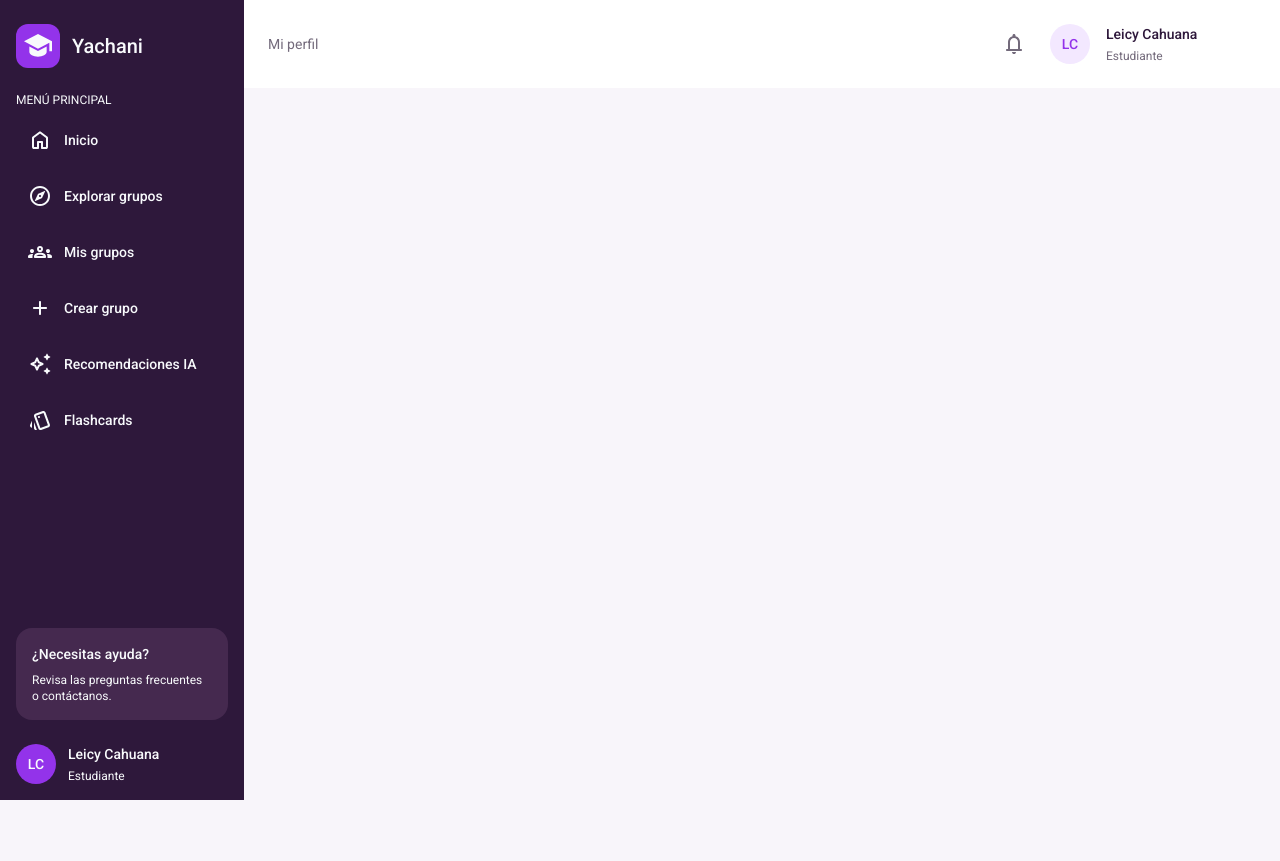
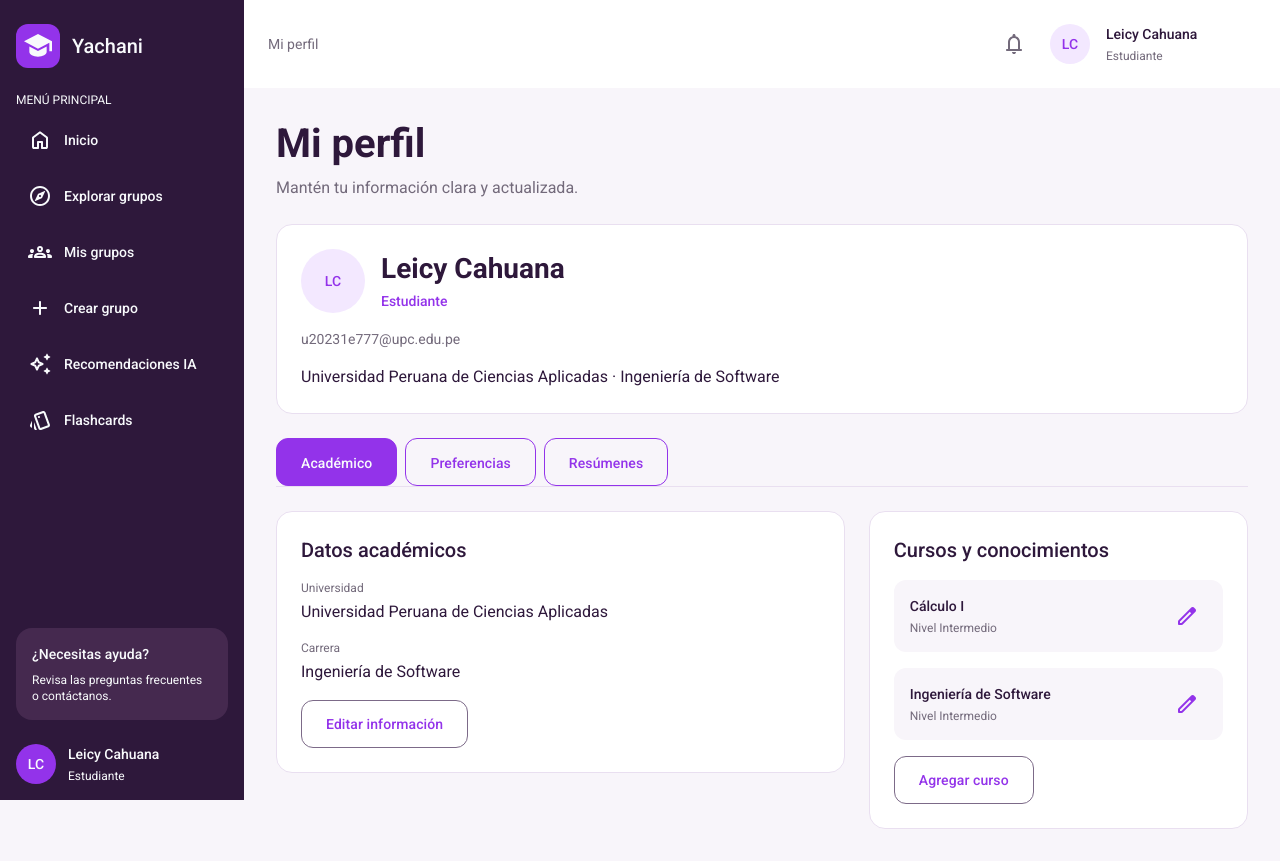
Before and after one commit to KeniChris/Yachani-Fronted, an Angular app: page /perfiles in a window 1280 px wide. Before the commit the page ends 800 px from the top, so only its background shows below. Built offline with nearby package versions, Linux system fonts and the light colour scheme.

Commit message:
feat: implementar mi perfil del estudiante con pestañas académico y preferencias

```diff
--- /dev/null
+++ b/src/app/pages/perfiles/estudiante/mi-perfil/mi-perfil.css
@@ -0,0 +1,190 @@
+:host {
+  display: flex;
+  flex-direction: column;
+  gap: var(--space-6);
+  min-width: 0;
+  color: var(--color-text);
+}
+h1,
+h2,
+p,
+dl,
+dd,
+ul {
+  margin: 0;
+}
+h1 {
+  font: var(--font-page-title);
+}
+.page-heading {
+  display: flex;
+  flex-direction: column;
+  gap: var(--space-2);
+}
+.page-heading p {
+  color: var(--color-muted);
+  font: var(--font-body);
+}
+.content-card {
+  display: flex;
+  flex-direction: column;
+  align-items: stretch;
+  gap: var(--space-4);
+  padding: var(--space-6);
+  min-width: 0;
+  border-color: var(--color-outline);
+  background: var(--color-surface);
+  border-radius: var(--radius-card);
+  box-shadow: none;
+}
+.content-card h2 {
+  font: var(--font-card-title);
+}
+.identity {
+  display: flex;
+  align-items: center;
+  gap: var(--space-4);
+}
+.avatar {
+  display: grid;
+  place-items: center;
+  flex: none;
+  width: 64px;
+  height: 64px;
+  border-radius: 50%;
+  background: var(--color-active);
+  color: var(--color-primary);
+  font: var(--font-control);
+}
+.identity-copy {
+  display: flex;
+  flex-direction: column;
+  gap: var(--space-1);
+  min-width: 0;
+}
+.identity-copy h2 {
+  font: var(--font-section-title);
+  overflow-wrap: anywhere;
+}
+.role {
+  color: var(--color-primary);
+  font: var(--font-control);
+}
+.email {
+  color: var(--color-muted);
+  font: var(--font-secondary);
+  overflow-wrap: anywhere;
+}
+.profile-card > p:last-child {
+  font: var(--font-body);
+}
+.profile-tabs {
+  --mat-tab-header-divider-height: 0;
+  min-width: 0;
+}
+.profile-tabs ::ng-deep .mat-mdc-tab-header {
+  padding-bottom: var(--space-6);
+}
+.profile-tabs ::ng-deep .mat-mdc-tab-labels {
+  gap: var(--space-2);
+}
+.profile-tabs ::ng-deep .mdc-tab {
+  flex: 0 0 auto;
+  height: var(--control-height);
+  padding: 0 var(--space-6);
+  border: 1.5px solid var(--color-primary);
+  border-radius: var(--radius-control);
+}
+.profile-tabs ::ng-deep .mdc-tab .mdc-tab__text-label {
+  color: var(--color-primary);
+  font: var(--font-control);
+}
+.profile-tabs ::ng-deep .mdc-tab--active {
+  background: var(--color-primary);
+}
+.profile-tabs ::ng-deep .mdc-tab--active .mdc-tab__text-label {
+  color: var(--color-on-primary);
+}
+.profile-tabs ::ng-deep .mdc-tab-indicator {
+  display: none;
+}
+.columns {
+  display: grid;
+  grid-template-columns: minmax(0, 3fr) minmax(0, 2fr);
+  align-items: start;
+  gap: var(--space-6);
+}
+dl {
+  display: flex;
+  flex-direction: column;
+  gap: var(--space-4);
+}
+dt {
+  color: var(--color-muted);
+  font: var(--font-help);
+}
+dd {
+  margin: var(--space-1) 0 0;
+  font: var(--font-body);
+  overflow-wrap: anywhere;
+}
+.card-action {
+  align-self: flex-start;
+}
+.course {
+  display: flex;
+  align-items: center;
+  gap: var(--space-3);
+  padding: var(--space-4);
+  border-radius: var(--radius-control);
+  background: var(--color-background);
+}
+.course-copy {
+  display: flex;
+  flex: 1;
+  flex-direction: column;
+  gap: var(--space-1);
+  min-width: 0;
+}
+.course-copy strong {
+  font: var(--font-control);
+}
+.course-copy span {
+  color: var(--color-muted);
+  font: var(--font-help);
+}
+.course mat-icon {
+  color: var(--color-primary);
+}
+.topics {
+  display: flex;
+  flex-direction: column;
+  align-items: flex-start;
+  gap: var(--space-4);
+  padding: 0;
+  list-style: none;
+}
+.topics li {
+  padding: var(--space-2);
+  border-radius: var(--radius-control);
+  background: var(--color-active);
+  color: var(--color-primary);
+  font: var(--font-help);
+}
+.help {
+  color: var(--color-muted);
+  font: var(--font-help);
+}
+@media (max-width: 1000px) {
+  .columns {
+    grid-template-columns: minmax(0, 1fr);
+  }
+}
+@media (max-width: 767px) {
+  .card-action {
+    align-self: stretch;
+  }
+  .content-card {
+    padding: var(--space-4);
+  }
+}
--- /dev/null
+++ b/src/app/pages/perfiles/estudiante/mi-perfil/mi-perfil.html
@@ -0,0 +1,78 @@
+<header class="page-heading">
+  <h1>Mi perfil</h1>
+  <p>Mantén tu información clara y actualizada.</p>
+</header>
+<mat-card appearance="outlined" class="content-card profile-card">
+  <div class="identity">
+    <span class="avatar" aria-hidden="true">LC</span>
+    <div class="identity-copy">
+      <h2>Leicy Cahuana</h2>
+      <span class="role">Estudiante</span>
+    </div>
+  </div>
+  <p class="email">u20231e777&#64;upc.edu.pe</p>
+  <p>Universidad Peruana de Ciencias Aplicadas · Ingeniería de Software</p>
+</mat-card>
+<mat-tab-group class="profile-tabs" animationDuration="0ms" mat-stretch-tabs="false">
+  <mat-tab label="Académico">
+    <div class="columns">
+      <mat-card appearance="outlined" class="content-card">
+        <h2>Datos académicos</h2>
+        <dl>
+          <div>
+            <dt>Universidad</dt>
+            <dd>Universidad Peruana de Ciencias Aplicadas</dd>
+          </div>
+          <div>
+            <dt>Carrera</dt>
+            <dd>Ingeniería de Software</dd>
+          </div>
+        </dl>
+        <a mat-stroked-button class="card-action" routerLink="/perfiles">Editar información</a>
+      </mat-card>
+      <mat-card appearance="outlined" class="content-card">
+        <h2>Cursos y conocimientos</h2>
+        @for (curso of ['Cálculo I', 'Ingeniería de Software']; track curso) {
+          <div class="course">
+            <div class="course-copy">
+              <strong>{{ curso }}</strong>
+              <span>Nivel Intermedio</span>
+            </div>
+            <a mat-icon-button routerLink="/perfiles" [attr.aria-label]="'Editar ' + curso">
+              <mat-icon fontSet="material-symbols-rounded" aria-hidden="true">edit</mat-icon>
+            </a>
+          </div>
+        }
+        <a mat-stroked-button class="card-action" routerLink="/perfiles">Agregar curso</a>
+      </mat-card>
+    </div>
+  </mat-tab>
+  <mat-tab label="Preferencias">
+    <div class="columns">
+      <mat-card appearance="outlined" class="content-card">
+        <h2>Así prefiero aprender</h2>
+        <dl>
+          <div>
+            <dt>Método preferido</dt>
+            <dd>Resolución de ejercicios</dd>
+          </div>
+          <div>
+            <dt>Modalidad preferida</dt>
+            <dd>Virtual</dd>
+          </div>
+        </dl>
+        <a mat-stroked-button class="card-action" routerLink="/perfiles">Editar preferencias</a>
+      </mat-card>
+      <mat-card appearance="outlined" class="content-card">
+        <h2>Temas de interés</h2>
+        <ul class="topics" aria-label="Temas de interés">
+          @for (tema of ['Cálculo', 'Ingeniería de Software', 'Inteligencia artificial']; track tema) {
+            <li>{{ tema }}</li>
+          }
+        </ul>
+        <p class="help">Estas preferencias ayudan a orientar la búsqueda de grupos.</p>
+      </mat-card>
+    </div>
+  </mat-tab>
+  <mat-tab label="Resúmenes"></mat-tab>
+</mat-tab-group>
--- /dev/null
+++ b/src/app/pages/perfiles/estudiante/mi-perfil/mi-perfil.ts
@@ -0,0 +1,15 @@
+import { Component } from '@angular/core';
+import { RouterLink } from '@angular/router';
+import { MatButtonModule } from '@angular/material/button';
+import { MatCardModule } from '@angular/material/card';
+import { MatIconModule } from '@angular/material/icon';
+import { MatTabsModule } from '@angular/material/tabs';
+
+@Component({
+  selector: 'app-mi-perfil',
+  standalone: true,
+  imports: [RouterLink, MatButtonModule, MatCardModule, MatIconModule, MatTabsModule],
+  templateUrl: './mi-perfil.html',
+  styleUrl: './mi-perfil.css',
+})
+export class MiPerfil {}
--- a/src/app/pages/perfiles/perfiles.routes.ts
+++ b/src/app/pages/perfiles/perfiles.routes.ts
@@ -1,4 +1,9 @@
 import { Routes } from '@angular/router';
 
-// Registrar aquí las pantallas del área cuando se implementen.
-export const routes: Routes = [{ path: '', children: [] }];
+export const routes: Routes = [
+  {
+    path: '',
+    pathMatch: 'full',
+    loadComponent: () => import('./estudiante/mi-perfil/mi-perfil').then((m) => m.MiPerfil),
+  },
+];
```
